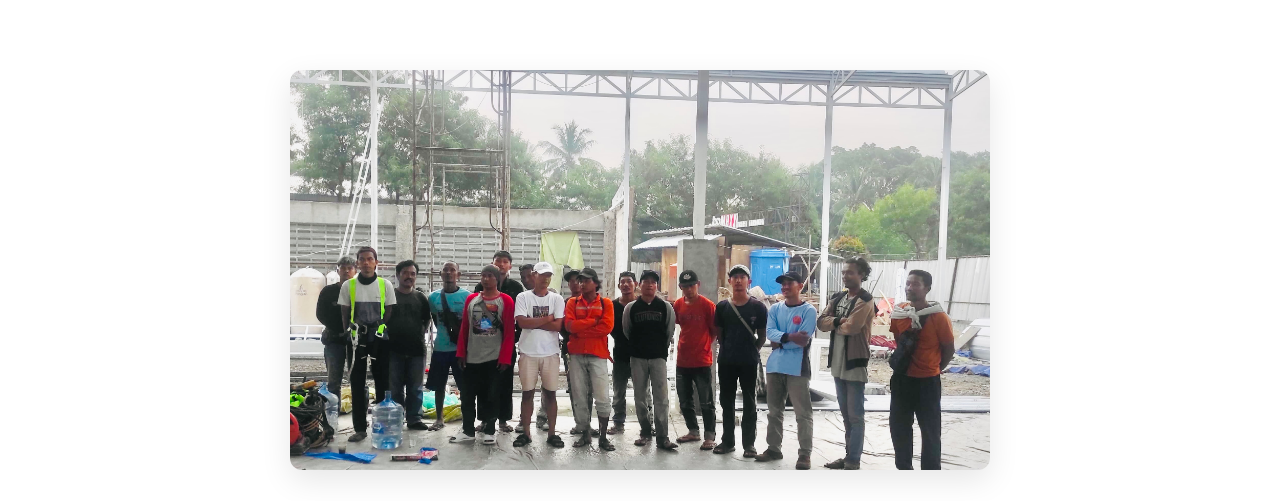
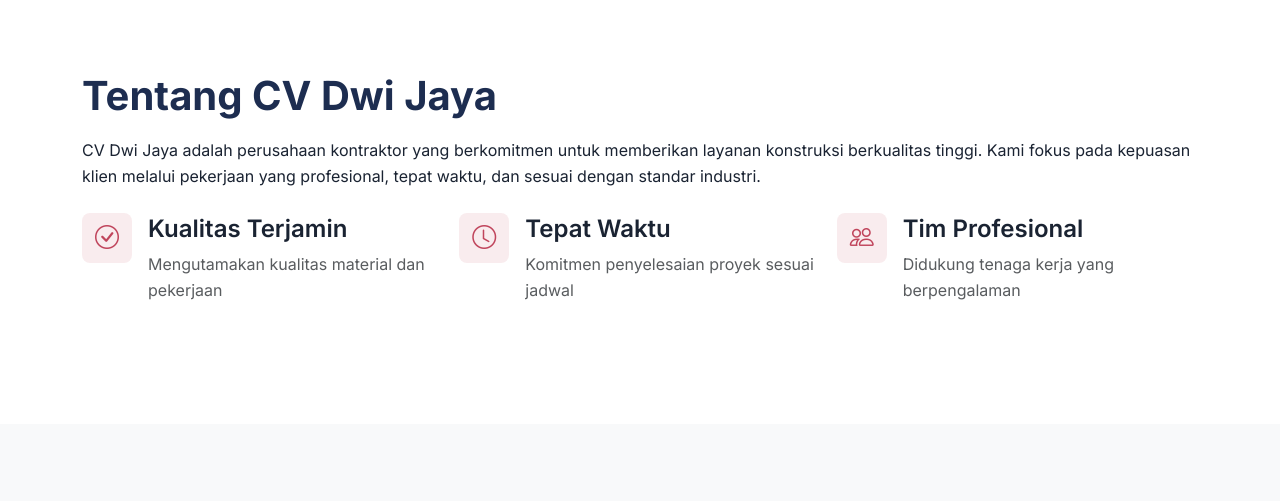
Before and after one commit to miftahhakim/pt-dwi-jaya, a React (Vite) app: page / in a window 1280 px wide. Shown: the part 826-1327 px from the top of the page. Built offline with nearby package versions, Linux system fonts and the light colour scheme.

Commit message:
Hapus sementara foto tim

```diff
--- a/src/components/About.jsx
+++ b/src/components/About.jsx
@@ -3,14 +3,14 @@ function About() {
     <section id="about" className="about-section">
       <div className="container">
         <div className="row">
-          <div className="col-12 mb-4">
+          {/* <div className="col-12 mb-4">
             <div className="about-image">
               <img
                 src="/images/tim dwi jaya.jpg"
                 alt="Proyek konstruksi PT Dwi Jaya"
               />
             </div>
-          </div>
+          </div> */}
 
           <div className="col-12">
             <h2 className="section-title">Tentang CV Dwi Jaya</h2>
```
